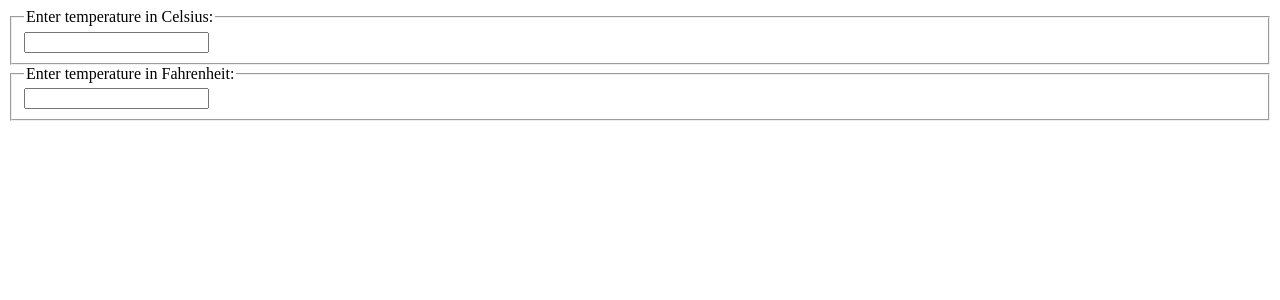
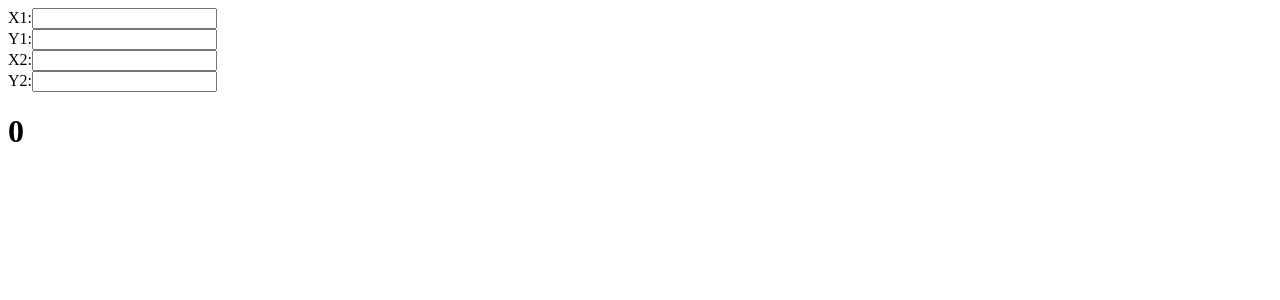
Before and after one commit to Eug13/REACT, a React (Create React App) app in the folder REACT/app/: page / in a window 1280 px wide. Shown: the top 300 px of the page. Built offline with nearby package versions, Linux system fonts and the light colour scheme.

Commit message:
My own component based on Cordinates!

```diff
--- a/REACT/app/src/index.js
+++ b/REACT/app/src/index.js
@@ -867,47 +867,362 @@ import { render } from 'react-dom'
 
 //must check it out
 
-const scaleNames = {
-    c: 'Celsius',
-    f: 'Fahrenheit'
-  };
+// function toCelsius(fahrenheit) {
+//     return (fahrenheit - 32) * 5 / 9;
+// }
 
-  class TemperatureInput extends React.Component {
+// function toFahrenheit(celsius) {
+//     return (celsius * 9 / 5) + 32;
+// }
+
+// function tryConvert(temperature,convert){
+//     const input = parseFloat(temperature);
+//     if(Number.isNaN(input)){
+//         return '';
+//     }
+//     const output = convert(input);
+//     const rounded = Math.round(output * 1000)/1000;
+//     return rounded.toString();
+// }
+
+
+// const scaleNames = {
+//     c: 'Celsius',
+//     f: 'Fahrenheit'
+// };
+
+// class TemperatureInput extends React.Component {
+//     constructor(props) {
+//         super(props);
+//         this.handleChange = this.handleChange.bind(this);
+//         this.state = { temperature: '' };
+//     }
+
+//     handleChange(e) {
+//         // this.setState({ temperature: e.target.value });
+//         this.props.onTemperatureChange(e.target.value);
+//     }
+
+//     render() {
+//         const temperature = this.props.temperature;
+//         // const temperature = this.state.temperature;
+//         const scale = this.props.scale;
+//         return (
+//             <fieldset>
+//                 <legend>Enter temperature in {scaleNames[scale]}:</legend>
+//                 <input value={temperature}
+//                     onChange={this.handleChange} />
+//             </fieldset>
+//         );
+//     }
+// }
+
+// class Calculator extends React.Component {
+
+//     constructor(props){
+//         super(props);
+//         this.handleCelsiusChange = this.handleCelsiusChange.bind(this);
+//         this.handleFahrenheitChange = this.handleFahrenheitChange.bind(this);
+//         this.state ={temperature:'' , scale:'c'};
+//     }
+
+//    handleCelsiusChange(temperature){
+//        this.setState({scale:'c',temperature});
+//    }
+
+//    handleFahrenheitChange(temperature){
+//        this.setState({scale:'f',temperature });
+//    }
+
+
+//     render() {
+//          const scale = this.state.scale;
+//          const temperature = this.state.temperature;
+//          const celsius = scale === 'f' ? tryConvert(temperature, toCelsius) : temperature;
+//          const fahrenheit = scale === 'c' ? tryConvert(temperature, toFahrenheit) : temperature;
+
+//         return (
+//             <div>
+//                 <TemperatureInput
+//                 scale="c"
+//                 temperature ={celsius}
+//                 onTemperatureChange = {this.handleCelsiusChange}/>
+
+//                 <TemperatureInput
+//                 scale="f"
+//                 temperature ={fahrenheit}
+//                 onTemperatureChange = {this.handleFahrenheitChange} />
+
+//                 {/* <BoilingVerdict
+//                 celsius ={parseFloat(celsius)}/> */}
+//             </div>
+//         );
+//     }
+// }
+
+// render(
+//     <Calculator />,
+//     document.getElementById('root')
+// );
+
+
+//===========================================>
+
+// function toFirstPoint(PointXOne) {
+//     return PointXOne;
+// }
+
+// function toSecondPoint(PointYOne) {
+//     return PointYOne;
+// }
+
+// function tryConvert(cordinates,convert){
+//     const input = parseFloat(cordinates);
+//     if(Number.isNaN(input)){
+//         return '';
+//     }
+//     const output = convert(input);
+//     const rounded = Math.round(output * 1000)/1000;
+//     return rounded.toString();
+// }
+
+// const pointsNames = {
+//     x1: 'X1',
+//     y1: 'Y1',
+//     x2: 'X2',
+//     y2: 'Y2'
+// };
+
+
+// class CordinatesInput extends React.Component {
+//     constructor(props) {
+//         super(props);
+//         this.handleChange = this.handleChange.bind(this);
+//         this.state = {
+//             cordinatesX1: '',
+//             cordinatesY1: '',
+//             cordinatesX2: '',
+//             cordinatesY2: ''
+//         };
+//     }
+
+//     handleChange(e) {
+//         // this.setState({ temperature: e.target.value });
+//         this.props.onCordinatesChange(e.target.value);
+//     }
+
+//     render() {
+//         const cordinatesX1 = this.props.cordinatesX1;
+
+//         // const temperature = this.state.temperature;
+//         const points = this.props.points;
+//         return (
+//             <fieldset>
+//                 <legend>Enter cordinates in {pointsNames[points]}:</legend>
+//                 <input value={cordinatesX1}
+//                     onChange={this.handleChange} />
+//             </fieldset>
+//         );
+//     }
+// }
+
+// class Calculator extends React.Component {
+
+//     constructor(props) {
+//         super(props);
+//         this.handleXoneChange = this.handleXoneChange.bind(this);
+//         this.handleYoneChange = this.handleYoneChange.bind(this);
+//         this.state = {
+//             cordinatesX1: '',
+//             cordinatesY1: '',
+//             cordinatesX2: '',
+//             cordinatesY2: '',
+//             points: 'x1'
+//         };
+//     }
+
+//     handleXoneChange(cordinatesX1) {
+//         this.setState({ points1: 'x1', cordinatesX1 });
+//     }
+
+//     handleYoneChange(cordinatesY1) {
+//         this.setState({ points2: 'y1', cordinatesY1 });
+//     }
+
+//     handleXtwoChange(cordinatesX2) {
+//         this.setState({ points1: 'x2', cordinatesX2 });
+//     }
+
+//     handleYtwoChange(cordinatesY2) {
+//         this.setState({ points2: 'y2', cordinatesY2 });
+//     }
+
+
+//     render() {
+//         const points = this.state.points;
+//         const cordinatesX1 = this.state.cordinatesX1;
+//         const cordinatesY1 = this.state.cordinatesY1;
+//         const cordinatesX2 = this.state.cordinatesX2;
+//         const cordinatesY2 = this.state.cordinatesY2;
+//         //  const PointXOne = points === 'x1' ? tryConvert(cordinates, toFirstPoint) : cordinates;
+//         //  const PointYOne = points === 'y1' ? tryConvert(cordinates, toSecondPoint) : cordinates;
+
+//         return (
+//             <div>
+//                 <CordinatesInput
+//                     points="x1"
+//                     cordinatesX1=''
+//                     onCordinatesChange={this.handleXoneChange} />
+
+//                 <CordinatesInput
+//                     points="y1"
+//                     cordinatesY1=''
+//                     onCordinatesChange={this.handleYoneChange} />
+
+//                 <CordinatesInput
+//                     points="x2"
+//                     cordinatesX2=''
+//                     onCordinatesChange={this.handleXtwoChange} />
+
+//                 <CordinatesInput
+//                     points="y2"
+//                     cordinatesY2=''
+//                     onCordinatesChange={this.handleYtwoChange} />
+
+//                 {/* <BoilingVerdict
+//                 celsius ={parseFloat(celsius)}/> */}
+//             </div>
+//         );
+//     }
+// }
+
+// render(
+//     <Calculator />,
+//     document.getElementById('root')
+// );
+
+
+
+
+//===================================================>
+
+function Result(x1, y1, x2, y2) {
+    let x = x1 - x2;
+    let y = y1 - y2;
+    let xPow = Math.pow(x, 2);
+    let yPow = Math.pow(y, 2);
+    let result = xPow + yPow;
+    let output = Math.sqrt(result);
+    const sum = Math.round(output * 1000) / 1000;
+    return (sum);
+}
+
+class InputCordinator extends React.Component {
     constructor(props) {
         super(props);
-      this.handleChange = this.handleChange.bind(this);
-      this.state = {temperature: ''};
+        this.handlerIsNumber = this.handlerIsNumber.bind(this);
     }
 
-    handleChange(e) {
-      this.setState({temperature: e.target.value});
+  handlerIsNumber(e){
+      let ok = /\d+/;
+      let res = ok.test(e.target.value);
+      if(res === true){
+         this.props.onChange(e.target.value);
+      }
+      else if(res !== true){
+        alert('Your Cordinate is not valide ,put here number please !')
+        this.props.onChange('0')
       }
 
+  }
     render() {
-      const temperature = this.state.temperature;
-      const scale = this.props.scale;
-      return (
-        <fieldset>
-          <legend>Enter temperature in {scaleNames[scale]}:</legend>
-          <input value={temperature}
-                 onChange={this.handleChange} />
-        </fieldset>
-      );
-    }
-  }
 
-  class Calculator extends React.Component {
-    render() {
         return (
             <div>
-          <TemperatureInput scale="c" />
-          <TemperatureInput scale="f" />
+                <form >
+                    <label>
+                        {this.props.label}:
+                        <input type={this.props.type} value={this.props.value} onChange={this.handlerIsNumber} />
+                    </label>
+                    <br />
+                </form>
             </div>
         );
     }
 }
 
+class Vision extends React.Component {
+
+    render() {
+        return (
+            <div>
+                <h1>{this.props.info}</h1>
+            </div>
+        );
+
+    }
+}
+
+
+class Cordinates extends React.Component {
+    constructor(props) {
+        super(props);
+        this.state = {
+            x1: '',
+            y1: '',
+            x2: '',
+            y2: ''
+
+        };
+
+        this.handleChangeX1 = this.handleChangeX1.bind(this);
+        this.handleChangeY1 = this.handleChangeY1.bind(this);
+        this.handleChangeX2 = this.handleChangeX2.bind(this);
+        this.handleChangeY2 = this.handleChangeY2.bind(this);
+
+    }
+
+    handleChangeX1(value) {
+        this.setState({ x1: value });
+    }
+
+    handleChangeY1(value) {
+        this.setState({ y1: value });
+    }
+
+    handleChangeX2(value) {
+        this.setState({ x2: value });
+    }
+
+
+    handleChangeY2(value) {
+        this.setState({ y2: value });
+    }
+
+
+
+    render() {
+        const x1 = this.state.x1;
+        const y1 = this.state.y1;
+        const x2 = this.state.x2;
+        const y2 = this.state.y2;
+        const info = Result(x1, y1, x2, y2);
+        return (
+            <div>
+                <InputCordinator label='X1' type="text" value={this.state.value} onChange={this.handleChangeX1} />
+                <InputCordinator label='Y1' type="text" value={this.state.value} onChange={this.handleChangeY1} />
+                <InputCordinator label='X2' type="text" value={this.state.value} onChange={this.handleChangeX2} />
+                <InputCordinator label='Y2' type="text" value={this.state.value} onChange={this.handleChangeY2} />
+
+                <Vision info={info} />
+            </div>
+        );
+    }
+
+}
+
+
 render(
-      <Calculator/>,
+    <Cordinates/>,
     document.getElementById('root')
 );
```
Lines whose indentation alone changed are shown as unchanged.
